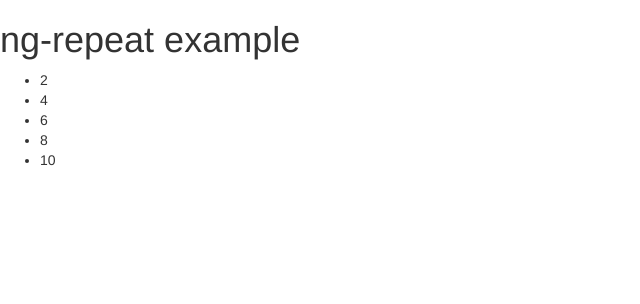
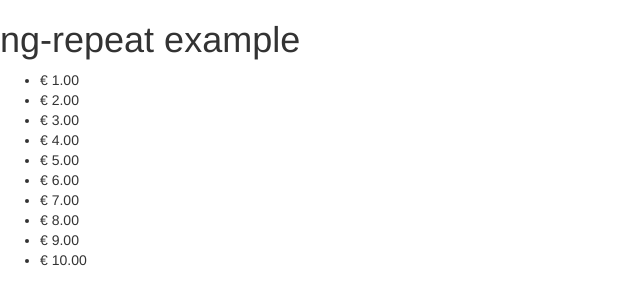
Before and after one commit to AttilaGal/ng-examle, a website: page built-in-directives/ng-repeat/index.html in a window 1280 px wide. Shown: the whole page, without its empty margins (0-640 px from the left). Drawn offline with nearby package versions, Linux system fonts and the light colour scheme.

Commit message:
added built-in filter demo

```diff
--- a/built-in-directives/ng-repeat/index.html
+++ b/built-in-directives/ng-repeat/index.html
@@ -13,9 +13,8 @@
     <h1>ng-repeat example</h1>
 
     <ul>
-      <li ng-repeat="number in [1,2,3,4,5,6,7,8,9,10]"
-          ng-if="number%2 === 0">
-        {{number}}
+      <li ng-repeat="number in [1,2,3,4,5,6,7,8,9,10]">
+        {{number | currency:"€ " }}
       </li>
     </ul>
 
```
